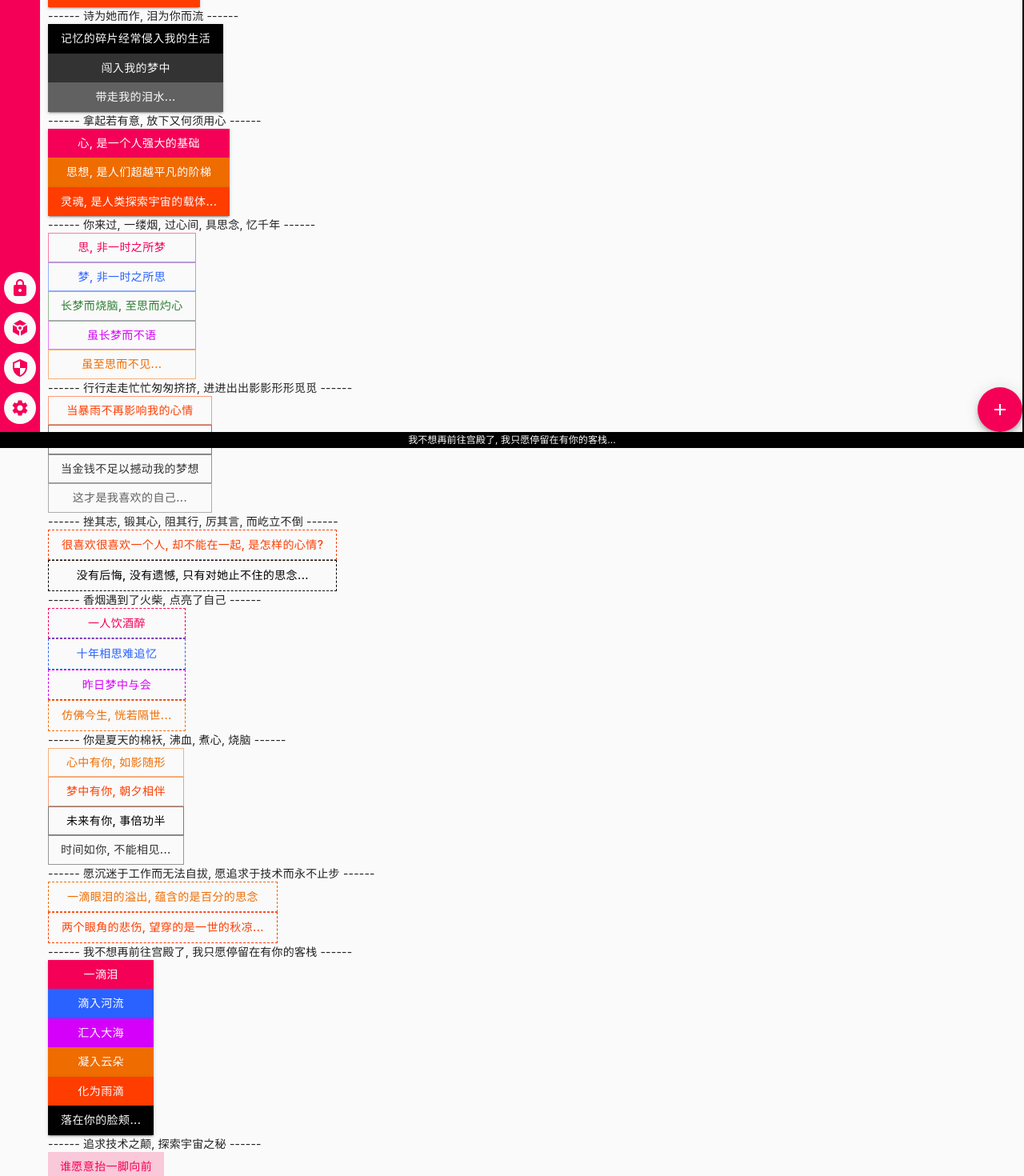
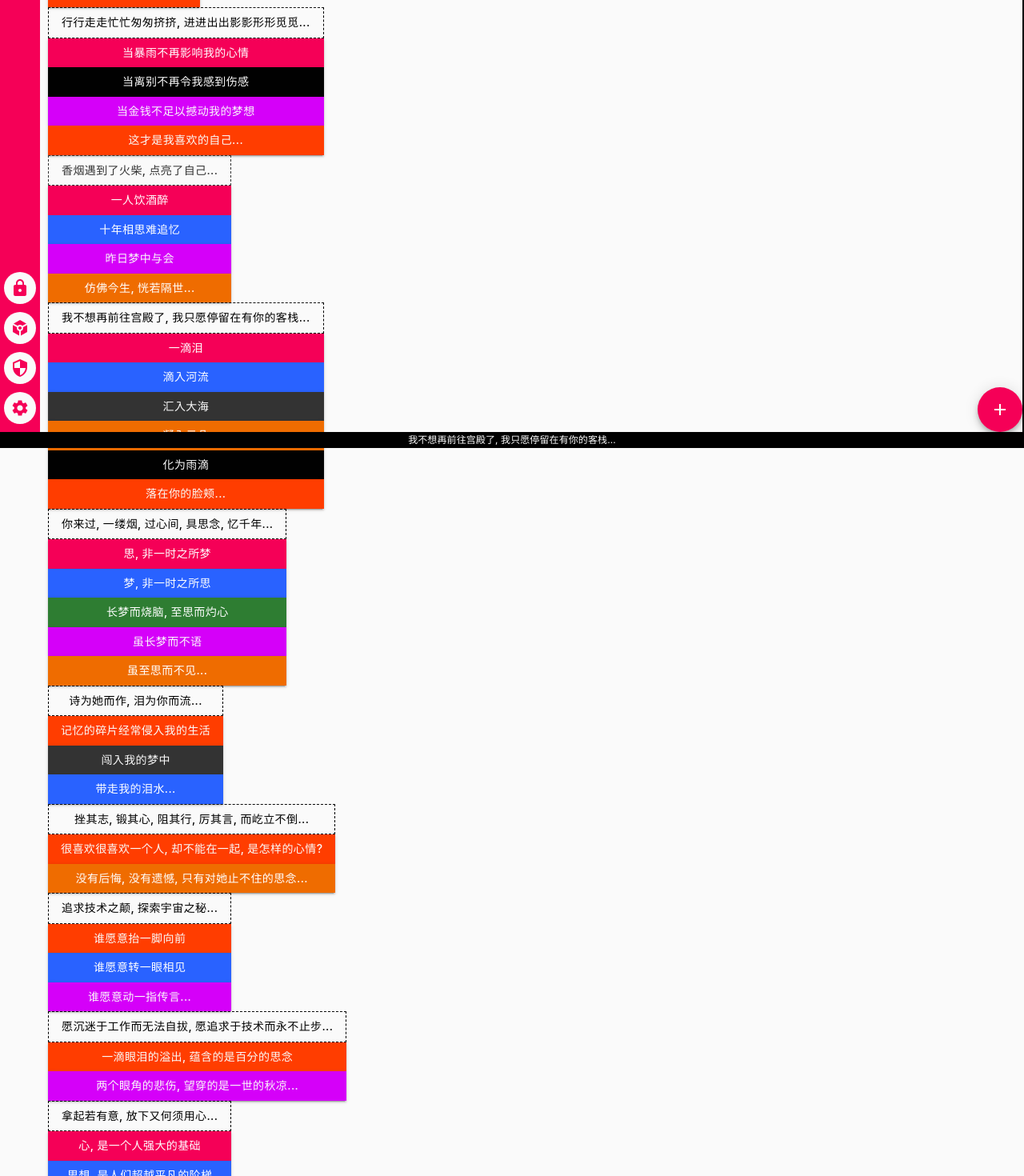
Before and after one commit to w-lianfu/react-miss, a React app: page / in a window 1280 px wide. Shown: the part 240-1710 px from the top of the page at 80% size. Built offline with nearby package versions, Linux system fonts and the light colour scheme.

Commit message:
update style

```diff
--- a/src/page/home/index.tsx
+++ b/src/page/home/index.tsx
@@ -20,6 +20,7 @@ const DPaper = styled(Paper)({
 
 const DStack = styled(Stack)({
   display: 'flex',
+  flexWrap: 'wrap',
 });
 
 const Home = (props: IProps, state: IState) => {
@@ -37,81 +38,71 @@ const Home = (props: IProps, state: IState) => {
         <Button variant="contained" color="warning">那只是曾经</Button>
         <Button variant="contained" color="error">那只是曾经的曾经...</Button>
       </DStack>
-      <Typography variant="body1">------ 诗为她而作, 泪为你而流 ------</Typography>
       <DStack>
-        <Button variant="contained" color="black">记忆的碎片经常侵入我的生活</Button>
+        <Button variant="dashed" color="black">行行走走忙忙匆匆挤挤, 进进出出影影形形觅觅...</Button>
+        <Button variant="contained" color="primary">当暴雨不再影响我的心情</Button>
+        <Button variant="contained" color="black">当离别不再令我感到伤感</Button>
+        <Button variant="contained" color="info">当金钱不足以撼动我的梦想</Button>
+        <Button variant="contained" color="error">这才是我喜欢的自己...</Button>
+      </DStack>
+      <DStack>
+        <Button variant="dashed" color="dark">香烟遇到了火柴, 点亮了自己...</Button>
+        <Button variant="contained" color="primary">一人饮酒醉</Button>
+        <Button variant="contained" color="secondary">十年相思难追忆</Button>
+        <Button variant="contained" color="info">昨日梦中与会</Button>
+        <Button variant="contained" color="warning">仿佛今生, 恍若隔世...</Button>
+      </DStack>
+      <DStack>
+        <Button variant="dashed" color="black">我不想再前往宫殿了, 我只愿停留在有你的客栈...</Button>
+        <Button variant="contained" color="primary">一滴泪</Button>
+        <Button variant="contained" color="secondary">滴入河流</Button>
+        <Button variant="contained" color="dark">汇入大海</Button>
+        <Button variant="contained" color="warning">凝入云朵</Button>
+        <Button variant="contained" color="black">化为雨滴</Button>
+        <Button variant="contained" color="error">落在你的脸颊...</Button>
+      </DStack>
+      <DStack>
+        <Button variant="dashed" color="black">你来过, 一缕烟, 过心间, 具思念, 忆千年...</Button>
+        <Button variant="contained" color="primary">思, 非一时之所梦</Button>
+        <Button variant="contained" color="secondary">梦, 非一时之所思</Button>
+        <Button variant="contained" color="success">长梦而烧脑, 至思而灼心</Button>
+        <Button variant="contained" color="info">虽长梦而不语</Button>
+        <Button variant="contained" color="warning">虽至思而不见...</Button>
+      </DStack>
+      <DStack>
+        <Button variant="dashed" color="black">诗为她而作, 泪为你而流...</Button>
+        <Button variant="contained" color="error">记忆的碎片经常侵入我的生活</Button>
         <Button variant="contained" color="dark">闯入我的梦中</Button>
-        <Button variant="contained" color="gray">带走我的泪水...</Button>
+        <Button variant="contained" color="secondary">带走我的泪水...</Button>
       </DStack>
-      <Typography variant="body1">------ 拿起若有意, 放下又何须用心 ------</Typography>
       <DStack>
+        <Button variant="dashed" color="black">挫其志, 锻其心, 阻其行, 厉其言, 而屹立不倒...</Button>
+        <Button variant="contained" color="error">很喜欢很喜欢一个人, 却不能在一起, 是怎样的心情?</Button>
+        <Button variant="contained" color="warning">没有后悔, 没有遗憾, 只有对她止不住的思念...</Button>
+      </DStack>
+      <DStack>
+        <Button variant="dashed" color="black">追求技术之颠, 探索宇宙之秘...</Button>
+        <Button variant="contained" color="error">谁愿意抬一脚向前</Button>
+        <Button variant="contained" color="secondary">谁愿意转一眼相见</Button>
+        <Button variant="contained" color="info">谁愿意动一指传言...</Button>
+      </DStack>
+      <DStack>
+        <Button variant="dashed" color="black">愿沉迷于工作而无法自拔, 愿追求于技术而永不止步...</Button>
+        <Button variant="contained" color="error">一滴眼泪的溢出, 蕴含的是百分的思念</Button>
+        <Button variant="contained" color="info">两个眼角的悲伤, 望穿的是一世的秋凉...</Button>
+      </DStack>
+      <DStack>
+        <Button variant="dashed" color="black">拿起若有意, 放下又何须用心...</Button>
         <Button variant="contained" color="primary">心, 是一个人强大的基础</Button>
-        <Button variant="contained" color="warning">思想, 是人们超越平凡的阶梯</Button>
+        <Button variant="contained" color="secondary">思想, 是人们超越平凡的阶梯</Button>
         <Button variant="contained" color="error">灵魂, 是人类探索宇宙的载体...</Button>
       </DStack>
-      <Typography variant="body1">
-        ------ 你来过, 一缕烟, 过心间, 具思念, 忆千年 ------
-      </Typography>
       <DStack>
-        <Button variant="outlined" color="primary">思, 非一时之所梦</Button>
-        <Button variant="outlined" color="secondary">梦, 非一时之所思</Button>
-        <Button variant="outlined" color="success">长梦而烧脑, 至思而灼心</Button>
-        <Button variant="outlined" color="info">虽长梦而不语</Button>
-        <Button variant="outlined" color="warning">虽至思而不见...</Button>
-      </DStack>
-      <Typography variant="body1">
-        ------ 行行走走忙忙匆匆挤挤, 进进出出影影形形觅觅 ------
-      </Typography>
-      <DStack>
-        <Button variant="outlined" color="error">当暴雨不再影响我的心情</Button>
-        <Button variant="outlined" color="black">当离别不再令我感到伤感</Button>
-        <Button variant="outlined" color="dark">当金钱不足以撼动我的梦想</Button>
-        <Button variant="outlined" color="gray">这才是我喜欢的自己...</Button>
-      </DStack>
-      <Typography variant="body1">
-        ------ 挫其志, 锻其心, 阻其行, 厉其言, 而屹立不倒 ------
-      </Typography>
-      <DStack>
-        <Button variant="dashed" color="error">很喜欢很喜欢一个人, 却不能在一起, 是怎样的心情?</Button>
-        <Button variant="dashed" color="black">没有后悔, 没有遗憾, 只有对她止不住的思念...</Button>
-        <Typography variant="body1">------ 香烟遇到了火柴, 点亮了自己 ------</Typography>
-      </DStack>
-      <DStack>
-        <Button variant="dashed" color="primary">一人饮酒醉</Button>
-        <Button variant="dashed" color="secondary">十年相思难追忆</Button>
-        <Button variant="dashed" color="info">昨日梦中与会</Button>
-        <Button variant="dashed" color="warning">仿佛今生, 恍若隔世...</Button>
-      </DStack>
-      <Typography variant="body1">------ 你是夏天的棉袄, 沸血, 煮心, 烧脑 ------</Typography>
-      <DStack>
-        <Button variant="outlined" color="warning">心中有你, 如影随形</Button>
-        <Button variant="outlined" color="error">梦中有你, 朝夕相伴</Button>
-        <Button variant="outlined" color="black">未来有你, 事倍功半</Button>
-        <Button variant="outlined" color="dark">时间如你, 不能相见...</Button>
-      </DStack>
-      <Typography variant="body1">
-        ------ 愿沉迷于工作而无法自拔, 愿追求于技术而永不止步 ------
-      </Typography>
-      <DStack>
-        <Button variant="dashed" color="warning">一滴眼泪的溢出, 蕴含的是百分的思念</Button>
-        <Button variant="dashed" color="error">两个眼角的悲伤, 望穿的是一世的秋凉...</Button>
-      </DStack>
-      <Typography variant="body1">
-        ------ 我不想再前往宫殿了, 我只愿停留在有你的客栈 ------
-      </Typography>
-      <DStack>
-        <Button variant="contained" color="primary">一滴泪</Button>
-        <Button variant="contained" color="secondary">滴入河流</Button>
-        <Button variant="contained" color="info">汇入大海</Button>
-        <Button variant="contained" color="warning">凝入云朵</Button>
-        <Button variant="contained" color="error">化为雨滴</Button>
-        <Button variant="contained" color="black">落在你的脸颊...</Button>
-      </DStack>
-      <Typography variant="body1">------ 追求技术之颠, 探索宇宙之秘 ------</Typography>
-      <DStack>
-        <Button color="primary">谁愿意抬一脚向前</Button>
-        <Button color="secondary">谁愿意转一眼相见</Button>
-        <Button color="error">谁愿意动一指传言...</Button>
+        <Button variant="dashed" color="black">你是夏天的棉袄, 沸血, 煮心, 烧脑...</Button>
+        <Button variant="contained" color="warning">心中有你, 如影随形</Button>
+        <Button variant="contained" color="error">梦中有你, 朝夕相伴</Button>
+        <Button variant="contained" color="black">未来有你, 事倍功半</Button>
+        <Button variant="contained" color="dark">时间如你, 不能相见...</Button>
       </DStack>
     </DPaper>
   );
```
